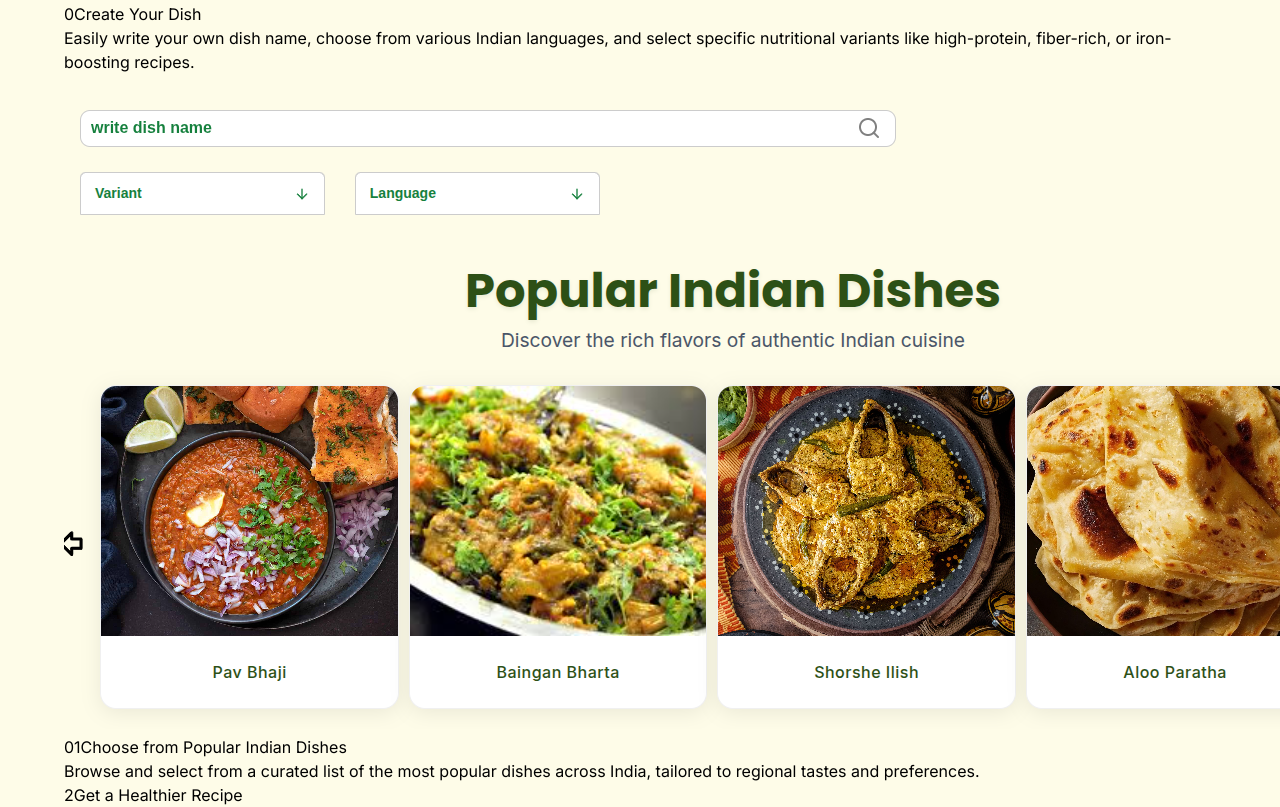
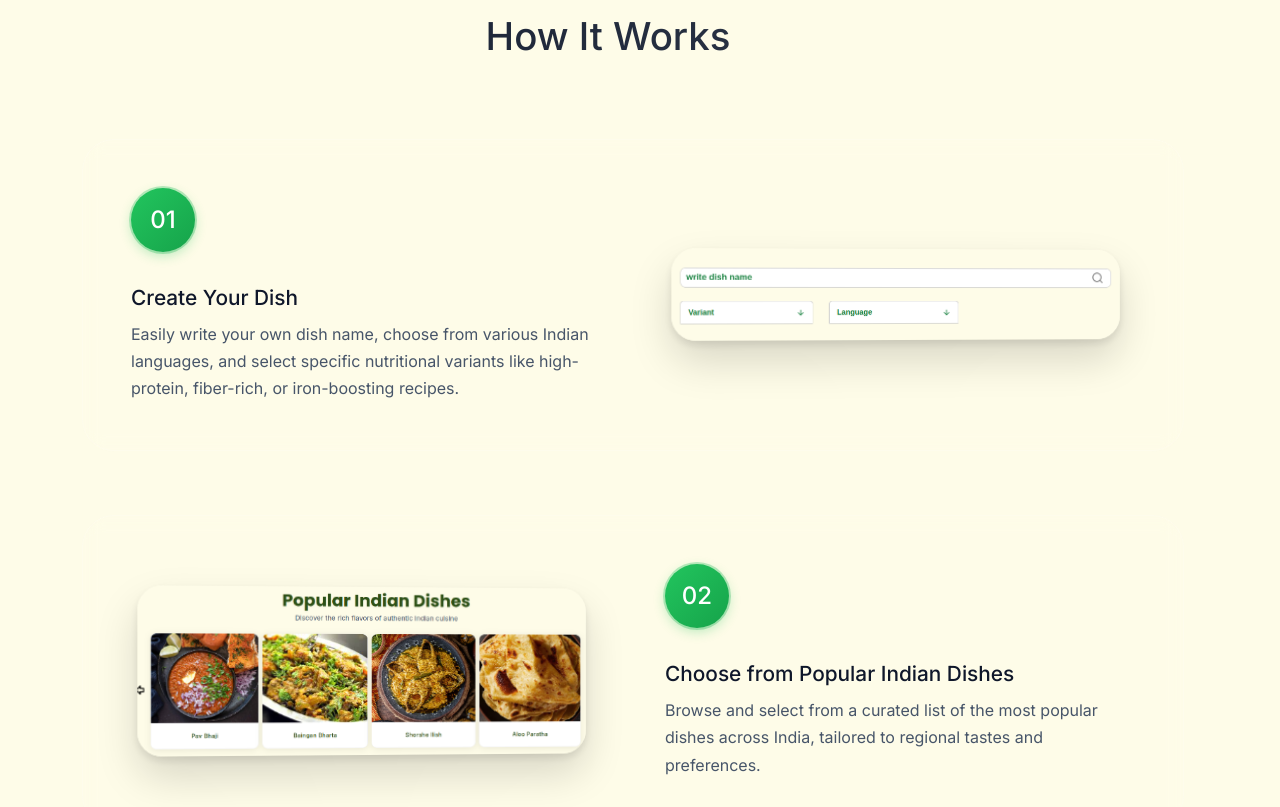
Before and after one commit to animesh65432/Annapurna, a React (Vite) app in the folder frontend/: page / in a window 1280 px wide. Shown: the part 700-1507 px from the top of the page. Built offline with nearby package versions, Linux system fonts and the light colour scheme.

Commit message:
rewrite how it works

```diff
--- a/frontend/src/components/landing/Hwt/Hwt.module.scss
+++ b/frontend/src/components/landing/Hwt/Hwt.module.scss
@@ -1,18 +1,352 @@
 .Container {
-  height: 100%;
-  width: 90%;
+  padding: 5rem 2rem;
+  display: flex;
+  flex-direction: column;
+  align-items: center;
+  gap: 4rem;
+  position: relative;
+  width: 90vw;
+  display: flex;
+  justify-content: center;
+
+  &::before {
+    content: '';
+    position: absolute;
+    top: 0;
+    left: 0;
+    right: 0;
+    bottom: 0;
+    pointer-events: none;
+  }
+  @media (max-width:1200px) {
+    width: 90%;
+    gap: 1rem;
+
+  }
+  @media (max-width:651px) {
+    width: 87%;
+  }
+  @media (max-width:481px) {
+    width: 85%;
+  }
+  @media (max-width:438px) {
+    width: 75%;
+  }
+
+
+  // @media (max-width: 768px) {
+  //   padding: 3rem 1rem;
+  //   gap: 3rem;
+  // }
+}
+
+.HeaderContainer {
+  text-align: center;
+  z-index: 1;
+  width: 100%;
+  margin-left: auto;
+  margin-right: auto;
+}
+
+.ContainerTitle {
+  font-size: clamp(2rem, 3vw, 3.5rem);
+  font-weight: 800;
+  color: #0f172a;
+  margin-bottom: 1rem;
+  background: linear-gradient(135deg, #0f172a 0%, #374151 100%);
+  -webkit-background-clip: text;
+  -webkit-text-fill-color: transparent;
+  background-clip: text;
+  line-height: 1.2;
+}
+
+.Subtitle {
+  font-size: 1.2rem;
+  color: #64748b;
+  line-height: 1.6;
+  margin: 0;
+
+  @media (max-width: 1000px) {
+    font-size: 1.1rem;
+    text-align: center;
+  }
+  @media (max-width:562px) {
+    font-size: 15px;
+  }
+  @media (max-width:462px) {
+    font-size: 14px;
+  }
+
+}
+
+.WorkContainer {
   display: flex;
   flex-direction: column;
   margin-left: auto;
   margin-right: auto;
+  gap: 4rem;
+  width: 100%;
+  max-width: 1200px;
+  z-index: 1;
+
+  @media (max-width:562px) {
+    gap: 2rem;
+    width: 90vw;
+    margin-left: 0;
+    margin-right: 30px;
+  }
+
+
+  // @media (max-width: 768px) {
+  //   gap: 3rem;
+  // }
 }
 
-.Containertitle{
-  margin-left: auto;
-  margin-right: auto;
-  font-size: 32px;
+.Work {
+  padding: 0;
+  transition: all 0.3s ease;
+  position: relative;
+}
+
+.HowItWorkContainer {
+  display: grid;
+  grid-template-columns: 1fr 1fr;
+  gap: 4rem;
+  align-items: center;
+  backdrop-filter: blur(10px);
+  border-radius: 2rem;
+  padding: 3rem;
+  border: 1px solid rgba(255, 255, 255, 0.2);
+  position: relative;
+  overflow: hidden;
+   margin-left: 50px;
+
+  &::before {
+    content: '';
+    position: absolute;
+    top: 0;
+    left: 0;
+    right: 0;
+    bottom: 0;
+    pointer-events: none;
+  }
+
+  &.Reverse {
+    .ContentSection {
+      order: 2;
+    }
+    .ImageSection {
+      order: 1;
+    }
+  }
+
+  @media (max-width: 1024px) {
+    grid-template-columns: 1fr;
+    gap: 2.5rem;
+    padding: 2.5rem;
+
+    &.Reverse {
+      .ContentSection {
+        order: 1;
+      }
+      // .ImageSection {
+      //   order: 2;
+      // }
+    }
+  }
+
+  @media (max-width: 508px) {
+    padding: 1rem;
+    border-radius: 1.5rem;
+    gap: 1rem;
+  }
+  @media (max-width: 540px) {
+    padding: 0;
+    border-radius: 1.5rem;
+    gap: 1rem;
+  }
+  @media (max-width:342px) {
+    margin-left: 30px;
+  }
+}
+
+.ContentSection {
+  display: flex;
+  flex-direction: column;
+  gap: 2rem;
+  z-index: 1;
+
+  @media (max-width:380px) {
+    gap: 1rem;
+  }
+}
+
+.StepNumber {
+  span {
+    display: inline-flex;
+    width: 4rem;
+    height: 4rem;
+    background: linear-gradient(135deg, #22c55e 0%, #16a34a 100%);
+    color: white;
+    border-radius: 50%;
+    font-size: 1.5rem;
+    font-weight: 800;
+    align-items: center;
+    justify-content: center;
+    box-shadow: 0 4px 12px rgba(34, 197, 94, 0.3);
+    position: relative;
+
+    &::after {
+      content: '';
+      position: absolute;
+      top: -2px;
+      left: -2px;
+      right: -2px;
+      bottom: -2px;
+      background: linear-gradient(135deg, #22c55e, #16a34a);
+      border-radius: 50%;
+      z-index: -1;
+      opacity: 0.3;
+    }
+
+    @media (max-width:567px) {
+      width: 3rem;
+      height: 3rem;
+      font-size: 1rem;
+
+    }
+  }
+
+  // @media (max-width: 768px) {
+  //   span {
+  //     width: 3rem;
+  //     height: 3rem;
+  //     font-size: 1.2rem;
+  //   }
+  // }
+}
+
+.TitleAndDescription {
+  display: flex;
+  flex-direction: column;
+  gap: 10px;
+}
+
+.StepTitle {
+  font-size: clamp(1.3rem, 1.3vw, 2rem);
+  font-weight: 700;
+  color: #0f172a;
+  margin: 0;
+  line-height: 1.3;
+  @media (max-width:567px) {
+    font-size: 1.1rem;
+    line-height: 1;
+  }
+  @media (max-width:387px) {
+    font-size: 1rem;
+    line-height: 1;
+  }
+}
+
+.StepDescription {
+  font-size: 1rem;
+  color: #475569;
+  line-height: 1.7;
+  margin: 0;
+
+  @media (max-width:1000px) {
+    font-size: 14px;
+  }
 
   @media (max-width:500px) {
-    font-size: 26px;
+    font-size: 12px;
   }
 }
+
+.ImageSection {
+  display: flex;
+  justify-content: center;
+  align-items: center;
+  z-index: 1;
+}
+
+.ImageContainer {
+  position: relative;
+  width: 100%;
+  max-width: 450px;
+  border-radius: 1.5rem;
+  overflow: hidden;
+  box-shadow:
+    0 20px 40px rgba(0, 0, 0, 0.15),
+    0 4px 8px rgba(0, 0, 0, 0.1);
+  transform: perspective(1000px) rotateY(5deg);
+  transition: all 0.4s ease;
+
+  // @media (max-width: 768px) {
+  //   max-width: 100%;
+  //   transform: none;
+
+  //   &:hover {
+  //     transform: scale(1.02);
+  //   }
+  // }
+
+}
+
+.StepImage {
+  width: 100%;
+  height: auto;
+  object-fit: cover;
+  display: block;
+  transition: transform 0.4s ease;
+
+  .ImageContainer:hover & {
+    transform: scale(1.05);
+  }
+}
+
+.ImageOverlay {
+  position: absolute;
+  top: 0;
+  left: 0;
+  right: 0;
+  bottom: 0;
+  opacity: 0;
+  transition: opacity 0.3s ease;
+
+  .ImageContainer:hover & {
+    opacity: 1;
+  }
+}
+
+.CallToAction {
+  margin-top: 2rem;
+  z-index: 1;
+}
+
+
+// Responsive breakpoints
+// @media (max-width: 480px) {
+//   .Container {
+//     padding: 2rem 1rem;
+//   }
+
+//   .HowItWorkContainer {
+//     padding: 1.5rem;
+//     border-radius: 1rem;
+//   }
+
+//   .StepNumber span {
+//     width: 2.5rem;
+//     height: 2.5rem;
+//     font-size: 1rem;
+//   }
+
+//   .StepTitle {
+//     font-size: 1.25rem;
+//   }
+
+//   .StepDescription {
+//     font-size: 0.9rem;
+//   }
+// }
--- a/frontend/src/components/landing/Hwt/index.tsx
+++ b/frontend/src/components/landing/Hwt/index.tsx
@@ -1,48 +1,85 @@
 import { howitworks } from "../../../utils";
 import styles from "./Hwt.module.scss";
-import { containerVariants, itemVariants } from "../../../utils"
-import { motion } from "framer-motion"
+import { containerVariants } from "../../../utils";
+import { motion, easeOut } from "framer-motion";
+
+const enhancedItemVariants = {
+    hidden: {
+        opacity: 0,
+        y: 50,
+        scale: 0.9
+    },
+    visible: {
+        opacity: 1,
+        y: 0,
+        scale: 1,
+        transition: {
+            duration: 0.6,
+            ease: easeOut
+        }
+    }
+};
 
 export default function Hwt() {
     return (
         <section id="howitworks" className={styles.Container}>
-            <h2 className={styles.Containertitle}>How it works</h2>
-            <motion.div className={styles.workConatiner} variants={containerVariants}
+            <motion.div
+                className={styles.HeaderContainer}
+                initial={{ opacity: 0, y: -30 }}
+                animate={{ opacity: 1, y: 0 }}
+                transition={{ duration: 0.8 }}
+            >
+                <h2 className={styles.ContainerTitle}>How It Works</h2>
+                {/* <p className={styles.Subtitle}>
+                    Follow these simple steps to get started with our platform
+                </p> */}
+            </motion.div>
+
+            <motion.div
+                className={styles.WorkContainer}
+                variants={containerVariants}
                 initial="hidden"
-                animate="visible">
+                animate="visible"
+            >
                 {howitworks.map((work, index) => (
-                    <motion.div key={index} className={styles.work} variants={itemVariants}
+                    <motion.div
+                        key={index}
+                        className={styles.Work}
+                        variants={enhancedItemVariants}
                         whileHover={{
                             scale: 1.02,
-                            transition: { duration: 0.2 }
-                        }}>
-                        {index % 2 === 0 ? <div>
-                            <div>
-                                <div>
-                                    <span>{index}</span>
-                                    {work.title}
+                            y: -5,
+                            transition: { duration: 0.3, ease: "easeOut" }
+                        }}
+                        whileInView={{
+                            opacity: 1,
+                            y: 0
+                        }}
+                        viewport={{ once: true, margin: "-50px" }}
+                    >
+                        <div className={`${styles.HowItWorkContainer} ${index % 2 !== 0 ? styles.Reverse : ''}`}>
+                            <div className={styles.ContentSection}>
+                                <div className={styles.StepNumber}>
+                                    <span>{String(index + 1).padStart(2, '0')}</span>
                                 </div>
-                                <div>
-                                    {work.des}
+                                <div className={styles.TitleAndDescription}>
+                                    <h3 className={styles.StepTitle}>{work.title}</h3>
+                                    <p className={styles.StepDescription}>{work.des}</p>
                                 </div>
                             </div>
-                            <div>
-                                <img src={work.image} />
-                            </div>
-                        </div> : <div>
-                            <div>
-                                <img src={work.image} />
-                            </div>
-                            <div>
-                                <div>
-                                    <span>0{index}</span>
-                                    {work.title}
-                                </div>
-                                <div>
-                                    {work.des}
+
+                            <div className={styles.ImageSection}>
+                                <div className={styles.ImageContainer}>
+                                    <img
+                                        src={work.image}
+                                        alt={work.title}
+                                        loading="lazy"
+                                        className={styles.StepImage}
+                                    />
+                                    <div className={styles.ImageOverlay}></div>
                                 </div>
                             </div>
-                        </div>}
+                        </div>
                     </motion.div>
                 ))}
             </motion.div>
```
Also changed, not shown: frontend/public/shareandsave.png.
